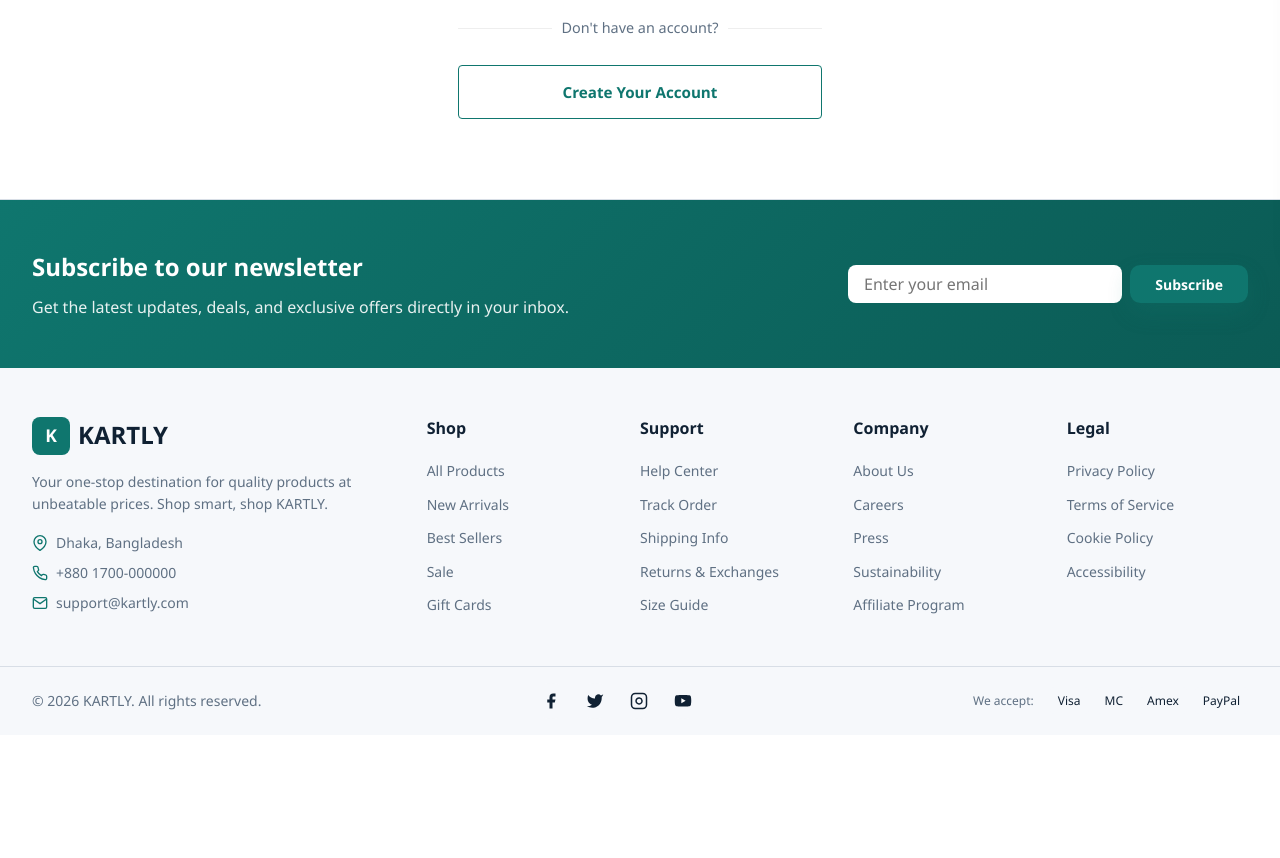
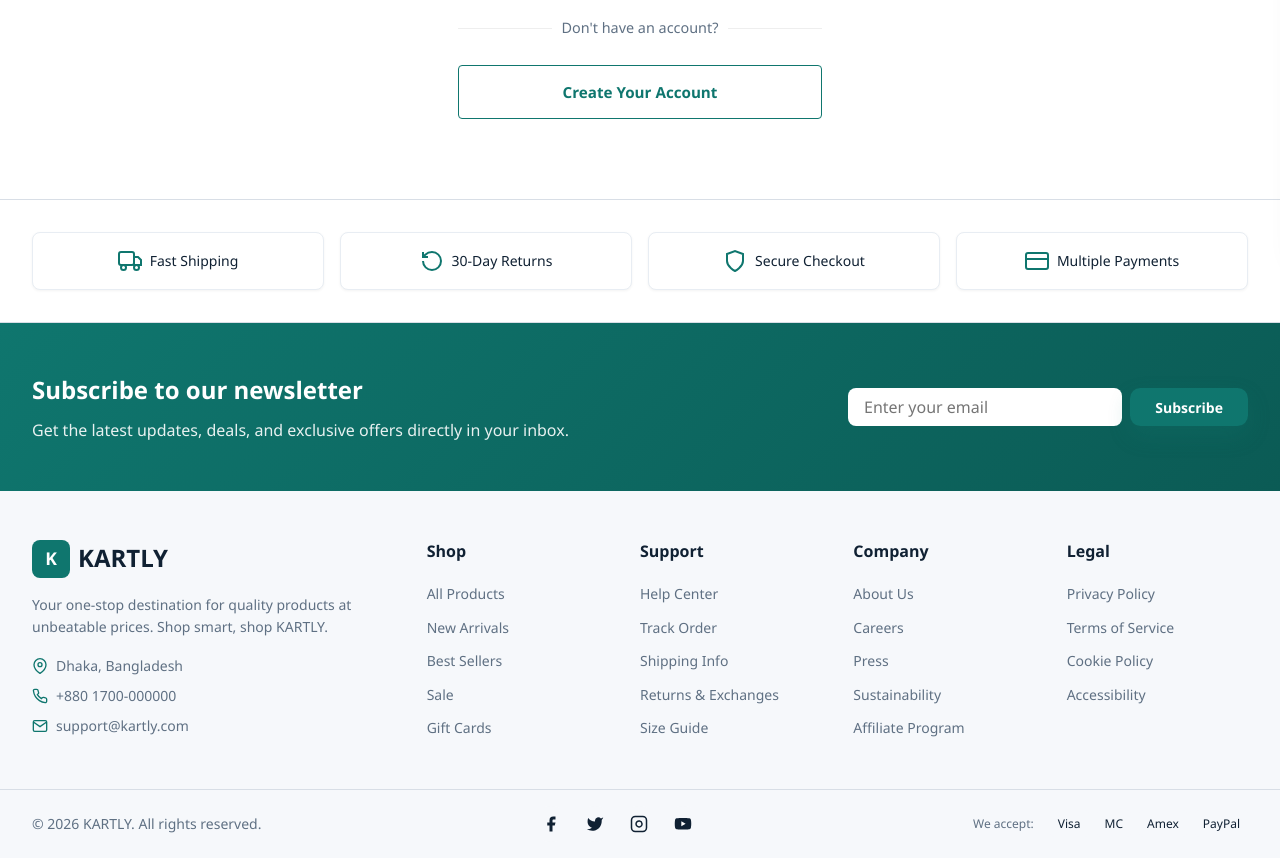
Before and after one commit to ahanafabid01/Rosabella, a PHP site: page /Kartly/login in a window 1280 px wide. Shown: the part 539-1397 px from the top of the page. Before the commit the page ends 1249 px from the top, so only its background shows below. Run offline with PHP 8.4, Linux system fonts and the light colour scheme; data comes from the database, SQL or seed files in the repository; data that the repository does not hold is empty; some libraries are stand-ins or nearby versions.

Commit message:
feat: add footer component with trust badges, newsletter signup, site links, and contact information

```diff
--- a/includes/footer.php
+++ b/includes/footer.php
@@ -12,6 +12,38 @@ $siteAddress = getSetting('site_address') ?: 'Dhaka, Bangladesh';
 $sitePhone = getSetting('site_phone') ?: '+880 1700-000000';
 $siteEmail = getSetting('site_email') ?: SITE_EMAIL;
 ?>
+
+    <!-- Trust Badges Section (Separate from Footer) -->
+    <section class="site-trust-badges" style="background-color: var(--color-bg); padding: 2rem 0; border-top: 1px solid var(--color-border);">
+        <div class="container">
+            <div class="footer-trust-grid">
+                <div class="footer-trust-item" style="box-shadow: 0 1px 3px rgba(0,0,0,0.05); border: 1px solid var(--color-border-light);">
+                    <svg viewBox="0 0 24 24" fill="none" stroke="currentColor" stroke-width="2">
+                        <rect x="1" y="3" width="15" height="13" rx="2"/><path d="M16 8h4l3 3v5h-7V8z"/><circle cx="5.5" cy="18.5" r="2.5"/><circle cx="18.5" cy="18.5" r="2.5"/>
+                    </svg>
+                    <span>Fast Shipping</span>
+                </div>
+                <div class="footer-trust-item" style="box-shadow: 0 1px 3px rgba(0,0,0,0.05); border: 1px solid var(--color-border-light);">
+                    <svg viewBox="0 0 24 24" fill="none" stroke="currentColor" stroke-width="2">
+                        <path d="M3 12a9 9 0 1 0 9-9 9.75 9.75 0 0 0-6.74 2.74L3 8"/><path d="M3 3v5h5"/>
+                    </svg>
+                    <span>30-Day Returns</span>
+                </div>
+                <div class="footer-trust-item" style="box-shadow: 0 1px 3px rgba(0,0,0,0.05); border: 1px solid var(--color-border-light);">
+                    <svg viewBox="0 0 24 24" fill="none" stroke="currentColor" stroke-width="2">
+                        <path d="M12 22s8-4 8-10V5l-8-3-8 3v7c0 6 8 10 8 10z"/>
+                    </svg>
+                    <span>Secure Checkout</span>
+                </div>
+                <div class="footer-trust-item" style="box-shadow: 0 1px 3px rgba(0,0,0,0.05); border: 1px solid var(--color-border-light);">
+                    <svg viewBox="0 0 24 24" fill="none" stroke="currentColor" stroke-width="2">
+                        <rect x="1" y="4" width="22" height="16" rx="2"/><line x1="1" y1="10" x2="23" y2="10"/>
+                    </svg>
+                    <span>Multiple Payments</span>
+                </div>
+            </div>
+        </div>
+    </section>
 
     <!-- Footer -->
     <footer class="footer">
```
